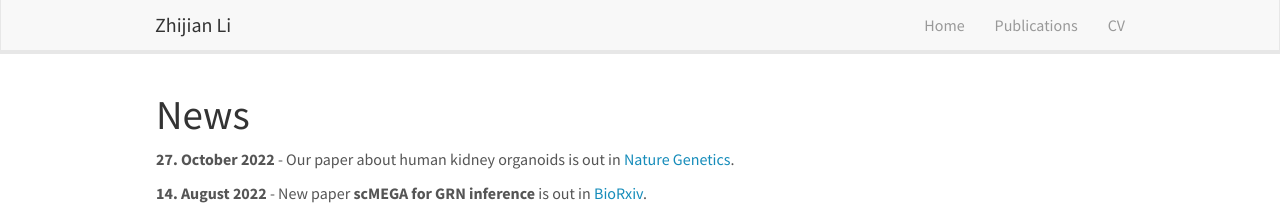
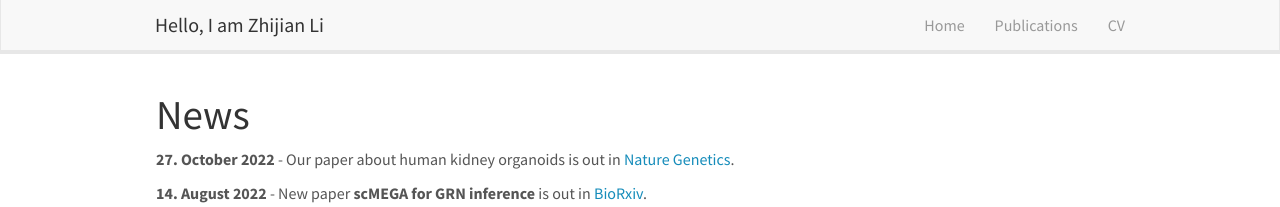
Before and after one commit to lzj1769/lzj1769.github.io, a Jekyll site: the page built from _pages/allnews.md, in a window 1280 px wide. Shown: the top 207 px of the page. Built offline with Jekyll 4.4.1, drawn with Linux system fonts in a browser that asks for light colours; nearby versions of some CDN libraries.

```diff
--- a/_includes/header.html
+++ b/_includes/header.html
@@ -8,7 +8,7 @@
 		<span class="icon-bar"></span>
 	  </button>
 
-    <a class="navbar-brand" href="{{ site.url }}{{ site.baseurl }}/">Zhijian Li</a>
+    <a class="navbar-brand" href="{{ site.url }}{{ site.baseurl }}/">Hello, I am Zhijian Li</a>
 	</div>
 	<div class="collapse navbar-collapse" id="navbar-collapse-1">
 	  <ul class="nav navbar-nav navbar-right">
```
Also changed, not shown: _pages/home.md (+1 -1 lines).
